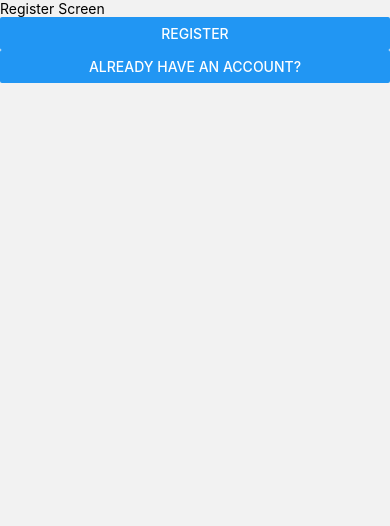
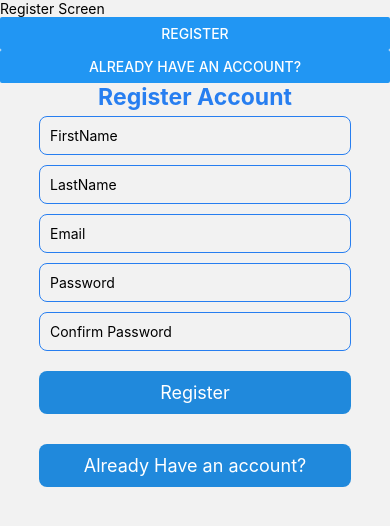
Before and after one commit to JPvenadas/MyNotepad, a React Native app: screen /Register in a window 390 px wide. Shown: the top 526 px of the page. Built offline with nearby package versions, Linux system fonts and the light colour scheme.

Commit message:
added registerform

```diff
--- /dev/null
+++ b/components/RegisterForm.jsx
@@ -0,0 +1,176 @@
+import React, { Component } from 'react'
+import { Text, TextInput, View, Alert, StyleSheet } from 'react-native'
+import { Button, Input } from 'react-native-elements'
+import { Formik } from 'formik'
+import * as yup from 'yup'
+
+const validation = yup.object({
+    confirmpassword: yup.string().required('Confirmation Required'),
+    email: yup.string().required('Email address is required')
+        .matches(/^\w+([\.-]?\w+)*@\w+([\.-]?\w+)*(\.\w\w+)+$/,
+            'Invalid email address'),
+    firstname: yup.string().required(' Firstname Required'),
+    password: yup.string().required('Password Required'),
+    lastname: yup.string().required('Lastname Required'),
+
+});
+
+
+
+export class RegisterForm extends Component {
+  render() {
+      return (
+          <View style={styles.Container}>
+              <Text style={styles.title}>Register Account</Text>
+              <Formik
+                  initialValues={
+                      {
+                          firstname: '',
+                          lastname: '',
+                          email: '',
+                          password: '',
+                          confirmpassword: ''
+                      }}
+                  onSubmit={
+                      (values, errors) => {
+                          console.log(values)
+                          Alert.alert('Registration Successful')
+                      }
+                  }
+                  validationSchema = {validation}
+              >
+                  {({ handleChange, handleSubmit, values, errors, touched }) => (
+                      <View style={styles.form}>
+                          <View style={styles.inputContainer}>
+                          <TextInput
+                          style={styles.input}
+                          onChangeText={handleChange('firstname')}
+                          placeholder='FirstName' />
+
+                              {errors.firstname && touched.firstname ?
+                                  <Text style={styles.error}>{errors.firstname}</Text> :
+                                  null
+                              }
+
+                         </View>
+                         <View style={styles.inputContainer}>
+                          <TextInput
+                          style={styles.input}
+                          onChangeText={handleChange('lastname')}
+                          placeholder='LastName' />
+                        {errors.lastname && touched.lastname?
+                        <Text style={styles.error}>{errors.lastname}</Text>:
+                        null
+                        }
+                        </View>
+                          <View style={styles.inputContainer}>
+                          <TextInput
+                          style={styles.input}
+                          onChangeText={handleChange('email')}
+                          placeholder='Email' />
+
+                          {errors.email && touched.email ?
+                                  <Text style={styles.error}>{errors.email}</Text> :
+                                  null
+                              }
+
+                          </View>
+                          <View style={styles.inputContainer}>
+                          <TextInput
+                          style={styles.input}
+                          onChangeText={handleChange('password')}
+                          secureTextEntry={true}
+                           placeholder='Password' />
+
+                         {errors.password && touched.password ?
+                                  <Text style={styles.error}>{errors.password}</Text> :
+                                  null
+                              }
+
+                          </View>
+                          <View style={styles.inputContainer}>
+                          <TextInput
+                          style={styles.input}
+                          onChangeText={handleChange('confirmpassword')}
+                          secureTextEntry={true}
+                          placeholder='Confirm Password' />
+
+                         {errors.confirmpassword && touched.confirmpassword ?
+                                  <Text style={styles.error}>{errors.confirmpassword}</Text> :
+                                  null
+                              }
+
+                          </View>
+
+                          <View style={styles.inputContainer}>
+                              <Button
+                                  buttonStyle={styles.button}
+                                  title='Register'
+                                  onPress={()=>{
+                                      errors.firstname? Alert.alert(errors.firstname):
+                                      errors.lastname? Alert.alert(errors.lastname):
+                                      errors.email? Alert.alert(errors.email):
+                                      errors.password? Alert.alert(errors.password):
+                                      errors.confirmpassword? Alert.alert(errors.confirmpassword): ''
+                                      handleSubmit()}} />
+                          </View>
+
+                          <View style={styles.inputContainer}>
+                              <Button
+                                  buttonStyle={styles.button}
+                                  title='Already Have an account?'/>
+                          </View>
+                      </View>)
+                  }
+              </Formik>
+          </View>
+    )
+  }
+}
+
+const styles = StyleSheet.create({
+    Container: {
+        flex: 1,
+        justifyContent: 'flex-start',
+        alignItems: 'center',
+        height: 'auto'
+    },
+    error:{
+        color: 'red',
+        fontSize: 10,
+        alignSelf: 'flex-start',
+
+    },
+    title:{
+        color: '#277ef0',
+        fontSize: 23,
+        fontWeight: 'bold',
+
+    },
+    form:{
+        width: '100%',
+        display: 'flex',
+        alignItems: 'center'
+    },
+    inputContainer:{
+        marginVertical: 5,
+        width: '80%',
+        display: 'flex',
+    },
+    input: {
+        padding: 10,
+        width: '100%',
+        borderWidth: 1,
+        borderColor: '#277ef0',
+        borderRadius: 8
+    },
+    button:{
+        width: '100%',
+        alignSelf: 'center',
+        margin: 10,
+        padding: 10,
+        borderRadius: 8
+    }
+})
+
+export default RegisterForm
--- a/package.json
+++ b/package.json
@@ -15,12 +15,15 @@
     "@react-navigation/native-stack": "^6.6.1",
     "expo": "~44.0.0",
     "expo-status-bar": "~1.2.0",
+    "formik": "^2.2.9",
     "react": "17.0.1",
     "react-dom": "17.0.1",
     "react-native": "0.64.3",
+    "react-native-elements": "^3.4.2",
     "react-native-safe-area-context": "3.3.2",
     "react-native-screens": "~3.10.1",
-    "react-native-web": "0.17.1"
+    "react-native-web": "0.17.1",
+    "yup": "^0.32.11"
   },
   "devDependencies": {
     "@babel/core": "^7.12.9"
--- a/screens/Login.jsx
+++ b/screens/Login.jsx
@@ -1,9 +1,9 @@
 import React from 'react'
-import { View, Text, Button } from 'react-native'
+import { View, Text, Button, ScrollView } from 'react-native'
 
 const Login = ({navigation}) => {
   return (
-    <View>
+    <ScrollView>
         <Text>Hello WOrld</Text>
 
        <Button
@@ -14,7 +14,7 @@ const Login = ({navigation}) => {
          title="Doesn't have an account yet?"
         onPress={() => navigation.navigate('Register')}
       />
-    </View>
+    </ScrollView>
   )
 }
 
--- a/screens/Register.jsx
+++ b/screens/Register.jsx
@@ -1,7 +1,9 @@
 import React, {useState, useEffect, useLayoutEffect} from 'react'
-import { View, Text, Button, TextInput } from 'react-native'
+import { View, Text,
+  Button, TextInput,
+  ScrollView } from 'react-native'
 import AsyncStorage from '@react-native-async-storage/async-storage'
-import { get } from 'react-native/Libraries/TurboModule/TurboModuleRegistry'
+import RegisterForm from '../components/RegisterForm'
 
 
 const Register = ({navigation}) => {
@@ -40,7 +42,7 @@ const Register = ({navigation}) => {
     },[])
 
   return (
-    <View>
+    <ScrollView>
           <Text>Register Screen</Text>
 
           <Button
@@ -51,9 +53,8 @@ const Register = ({navigation}) => {
               title="Already have an account?"
               onPress={() => navigation.navigate('Login')}
           />
-
-
-    </View>
+          <RegisterForm/>
+    </ScrollView>
   )
 }
 
```
Also changed, not shown: 2 other files (tests, documents, lock files or other folders).
